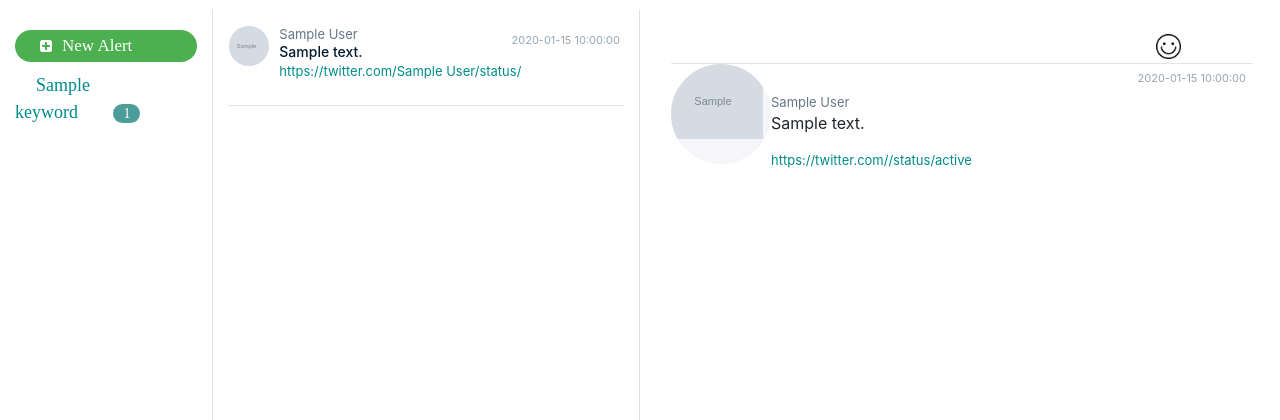
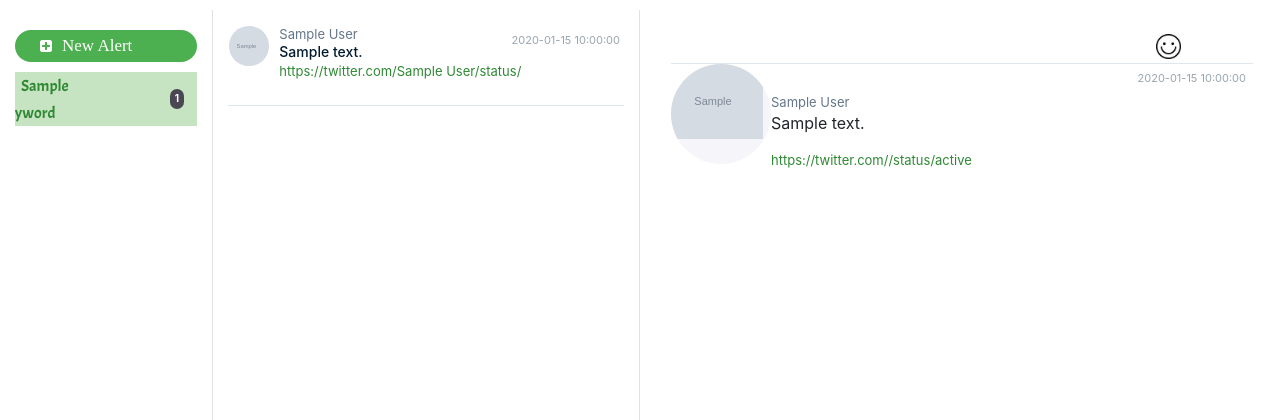
Before and after one commit to sajjadafridi/DSL-BrandMonitoring, a Django app: page /1/ in a window 1280 px wide. Shown: the part 82-502 px from the top of the page. Run offline with Django 3.2, Linux system fonts and the light colour scheme; a user stored in the database is signed in; tables that the repository leaves empty hold one stand-in row (values such as "Sample post"); grey boxes marked "Sample" are stand-in pictures; parts of the project's set-up code (start-up, migrations or seed data) failed here and were passed over; some libraries are stand-ins or nearby versions.

Commit message:
designing issues in feeds page resolved

```diff
--- a/BrandMonitoring/settings.py
+++ b/BrandMonitoring/settings.py
@@ -107,8 +107,8 @@
         'ENGINE': 'django.db.backends.mysql',
         'NAME': 'SMM_DB',
         'USER': 'root',
-        # 'PASSWORD': 'fatima103',
-        'PASSWORD': 'sajjadafridi',
+        'PASSWORD': 'fatima103',
+        # 'PASSWORD': 'sajjadafridi',
         # 'PASSWORD': 'smm',
         'HOST': 'localhost',
         'PORT': '3306',
--- a/SMM/PostMessage.py
+++ b/SMM/PostMessage.py
@@ -57,6 +57,11 @@
     def get_EscapedContent(self):
         return self.EscapedContent
 
+    def get_KeywordId(self):
+        return self.keywordId
+    def set_KeywordId(self,keywordId):
+        self.keywordId=keywordId
+
     def toJSON(self):
         return json.dumps(vars(self))
         # return json.dumps(self, default=lambda o: o.__dict__,
--- a/SMM/static/SMM/dashboard.css
+++ b/SMM/static/SMM/dashboard.css
@@ -18,12 +18,21 @@
 
 .alert_badge_count {
   border-radius: 10px;
-  padding: 2px 10px;
-  background-color: #4b9d99;
-  font-size: 14px;
-  color: #ffffff;
-  margin-left: 10px;
-  font-weight: normal;
+    background-color: #4a4653;
+    font-size: 10px;
+    color: #9aff9e;
+    color:white;
+    font-weight: bold;
+    text-align: center;
+    height:20px;
+    padding:2px 5px;
+    margin:auto;
+}
+.alert_badge_text{
+  display:inline-block;
+  font-family:Acme;
+  font-size:16px;
+
 }
 
 .db-nav-item {
@@ -73,7 +82,6 @@
 .db-list-item {
   position: relative;
   color: white;
-  margin: 10px 20px;
   font-size: 18px;
   font-family: Raleway;
   list-style-type: none;
--- a/SMM/static/SMM/feeds.js
+++ b/SMM/static/SMM/feeds.js
@@ -16,7 +16,6 @@
     });
   }
 });
-
 app.controller('FeedsController', ["$scope", "$http", "$interval", function ($scope, $http, $interval) {
 
   $scope.update_sentiment = function (sentiment) {
@@ -43,6 +42,13 @@
     });
   };
 
+  $scope.getKeywordBgColor = function (kwd_ID) {
+    switch(kwd_ID){
+        case $scope.kwd_ID: return '#c6e4c1';
+        default: return 'white';
+    }
+    };
+
   $scope.loadFeedsAndBadges = function () {
     console.log('time')
     $http.get('display_feed_badge/').then(function (data) {
@@ -53,6 +59,7 @@
           "alert_name": keyword.alert_name
         });
         $scope.badges.push(keyword.alert_badge_count);
+        $scope.kwd_ID=$scope.alerts[0].alert_id;
       });
     });
   };
--- a/SMM/static/SMM/modal.css
+++ b/SMM/static/SMM/modal.css
@@ -172,7 +172,7 @@
 
 /* unvisited link */
 a:link {
-  color: darkcyan;
+  color: #2f8833;
 }
 
 /* visited link */
--- a/SMM/templates/SMM/feeds.html
+++ b/SMM/templates/SMM/feeds.html
@@ -7,7 +7,7 @@
         <meta charset="UTF-8">
         <meta name="viewport" content="width=device-width,initial-scale=1">
         <title>Social Media Monitor</title>
-
+        <link href='https://fonts.googleapis.com/css?family=Acme' rel='stylesheet'>
         <link rel="stylesheet" href="https://stackpath.bootstrapcdn.com/font-awesome/4.7.0/css/font-awesome.min.css">
         <link href="https://fonts.googleapis.com/icon?family=Material+Icons" rel="stylesheet">
         <link rel="stylesheet" href="{% static 'bootstrap/css/bootstrap.css' %}">
@@ -50,23 +50,19 @@
 
         </div>
                     <div class="col-12">
-                        <div id ="scroll1"  style="overflow-y: auto; height:500px; overflow-x: hidden">
-                    <div  ng-repeat="keyword in alerts" ng-click="loadData(keyword.alert_id,$index)">
+                        <div id ="scroll1"  style="overflow-y: auto; height:500px; overflow-x: hidden;margin-top:10px;">
+                    <div  ng-repeat="keyword in alerts" ng-click="loadData(keyword.alert_id,$index)" class="row d-flex flex-row" id="alert_{$keyword.alert_id$}" ng-style="{'background-color':getKeywordBgColor(keyword.alert_id)}">
+                            <div class="col-sm-8 col-md-8 col-lg-8 col-xl-8 d-flex flex-column float-left" style="padding:0">
+                                <li  class="db-list-item">
+                                    <a  id="alert_redirect" onclick="return false;" href="/" class="db-side-link" >
+                                        <span class="d-none d-md-inline alert alert_badge_text">{$ keyword.alert_name $}</span>
+                                    </a>
+                                </li>
+                            </div>
+                            <div class="col-sm-4 col-md-4 col-lg-4 col-xl-4 d-flex flex-column float-left" style="text-align:center">
+                                <span class="d-none d-md-inline alert_badge_count" class="ng-cloak">{$ badges[$index] $}</span>
+                            </div>
 
-                        <!--{%  for kwd_id, alert_name in keyword_list.items %}-->
-                        <!--<li  class="db-list-item">-->
-                            <!--<a  id="alert_redirect" onclick="return false;" ng-click="loadData('{{kwd_id}}')" href="/" class="db-side-link">-->
-                            <!--<span class="d-none d-md-inline">{{alert_name }}</span>-->
-                                <!--<span>{$ badgeCounter[] $}</span>-->
-                            <!--</a>-->
-                         <!--</li>-->
-                        <!--{% endfor %}-->
-                         <li  class="db-list-item">
-                            <a  id="alert_redirect" onclick="return false;" href="/" class="db-side-link">
-                            <span class="d-none d-md-inline alert">{$ keyword.alert_name $}</span>
-                                <span class="alert_badge_count" class="ng-cloak">{$ badges[$index] $}</span>
-                            </a>
-                         </li>
                     </div>
 </div>
                     </div>
@@ -80,7 +76,7 @@
 
 <div id ="scroll"  style="overflow-y: auto; height:500px; overflow-x: hidden" class="feedsScrollDiv">
 
-                <div class="row" ng-repeat="message in feeds" id="feed_{$ message.ID $}" scroll-feeds="message.ID == scrolledFeedID" >
+                <div class="row" ng-repeat="message in feeds" id="feed_{$ message.ID $}" scroll-feeds="message.ID == 'init'" >
 
                     <div class="db-FeedSocial" ng-click="reply_click(message)">
                         <div class="db-FeedSocialLeft">
@@ -209,11 +205,6 @@
     <script src="{% static 'SMM/feeds.js' %}"></script>
         <script src="{% static 'SMM/dropdown.js' %}"> </script>
 
-    <!--Scroll To-->
-    <!--<script src="{% static 'jquery.scrollTo-2.1.2/jquery.scrollTo.min.js' %}"></script>-->
-
-    <!--<script src="{% static 'jquery.scrollTo-2.1.2/jquery.scrollTo.js'%}"></script>-->
-    <!--<script src="//cdn.jsdelivr.net/npm/jquery.scrollto@2.1.2/jquery.scrollTo.min.js"></script>-->
     <script src="//cdnjs.cloudflare.com/ajax/libs/jquery-scrollTo/2.1.2/jquery.scrollTo.min.js"></script>
 
     </body>
--- a/SMM/views.py
+++ b/SMM/views.py
@@ -433,7 +433,6 @@
 
     jsonResult = []
     for post in post_table:
-
         message = Message()
         message.set_ID(post.id)
         message.set_statusID(post.StatusID)
```
Also changed, not shown: SMM/static/images/sad.svg.
